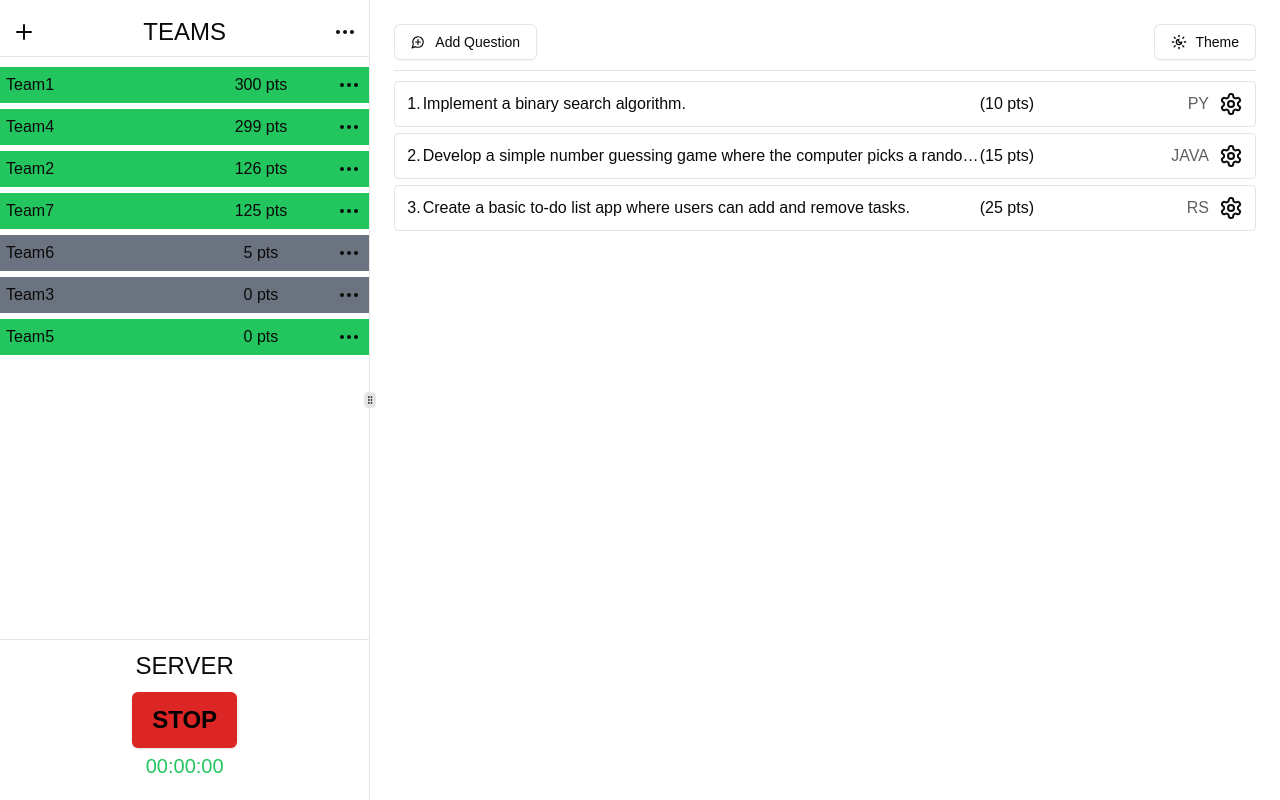
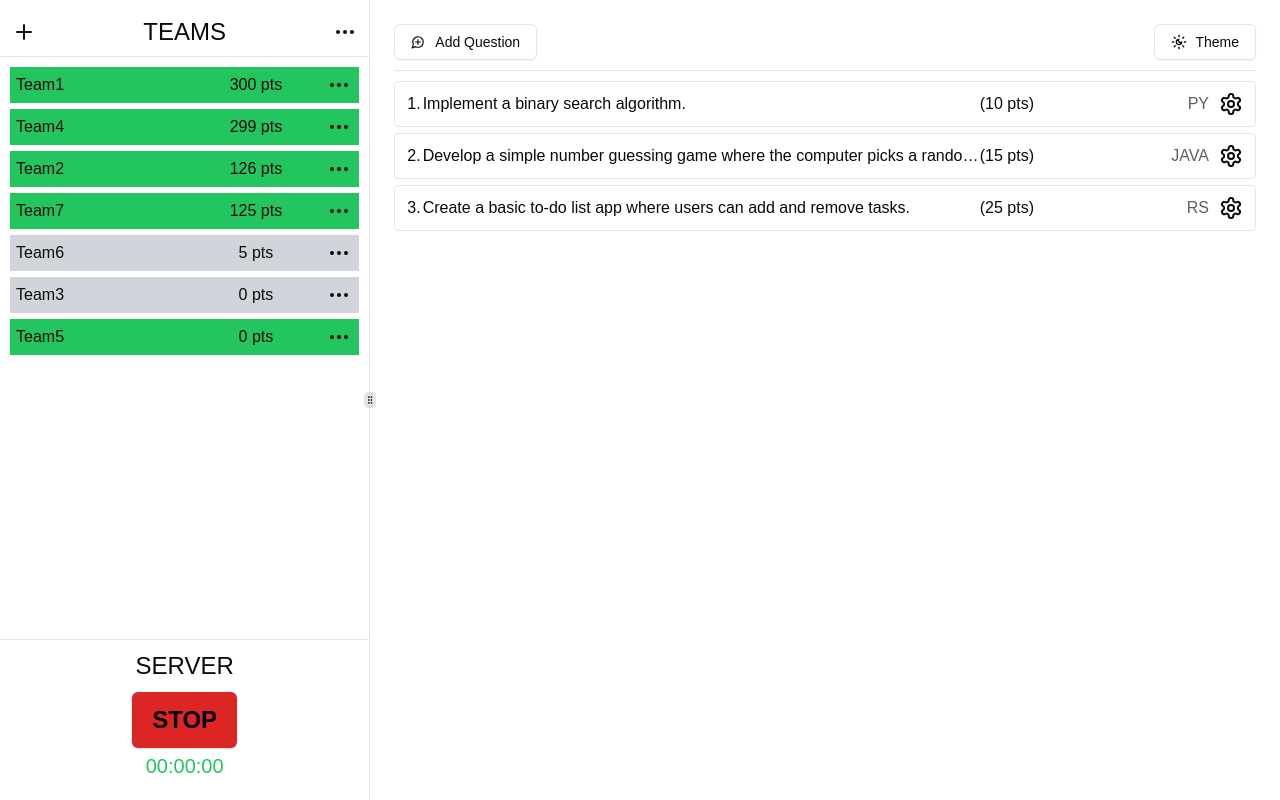
Before and after one commit to thecapst1/basalt, a Next.js app in the folder client/: page /host in a window 1280 px wide. Built offline with nearby package versions, Linux system fonts and the light colour scheme.

Commit message:
More Updates

```diff
--- a/client/app/host/page.tsx
+++ b/client/app/host/page.tsx
@@ -121,9 +121,9 @@ export default function Host() {
     return (
         <ResizablePanelGroup direction="horizontal" className="flex max-h-screen flex-grow">
             <ResizablePanel className="flex flex-col justify-center" defaultSize={30} maxSize={50}>
-                <div className="flex h-fit w-full justify-between pl-3 pr-3 pt-4">
+                <div className="flex h-fit justify-between pl-3 pr-3 pt-4">
                     <AddTeamDialog onAddTeam={handleAddTeam} />
-                    <p className="px-14 text-2xl uppercase">Teams</p>
+                    <p className="text-2xl uppercase">Teams</p>
                     <DropdownMenu>
                         <DropdownMenuTrigger>
                             <Ellipsis />
@@ -136,12 +136,12 @@ export default function Host() {
                     </DropdownMenu>
                 </div>
                 <Separator className="mt-2" />
-                <div className="flex flex-col gap-1.5 overflow-y-auto pt-2.5">
+                <div className="flex flex-col gap-1.5 overflow-y-auto p-2.5">
                     {teamList
                         .sort((a, b) => b.points - a.points)
                         .map((team, index) => (
                             <span
-                                className={`flex w-full justify-between p-1.5 ${team.status ? 'bg-green-500' : 'bg-gray-500'}`}
+                                className={`flex w-full justify-between p-1.5 ${team.status ? 'bg-green-500' : 'bg-gray-300 dark:bg-gray-500'}`}
                                 key={index}
                             >
                                 <p className="w-1/2 truncate">{team.name}</p>
```
